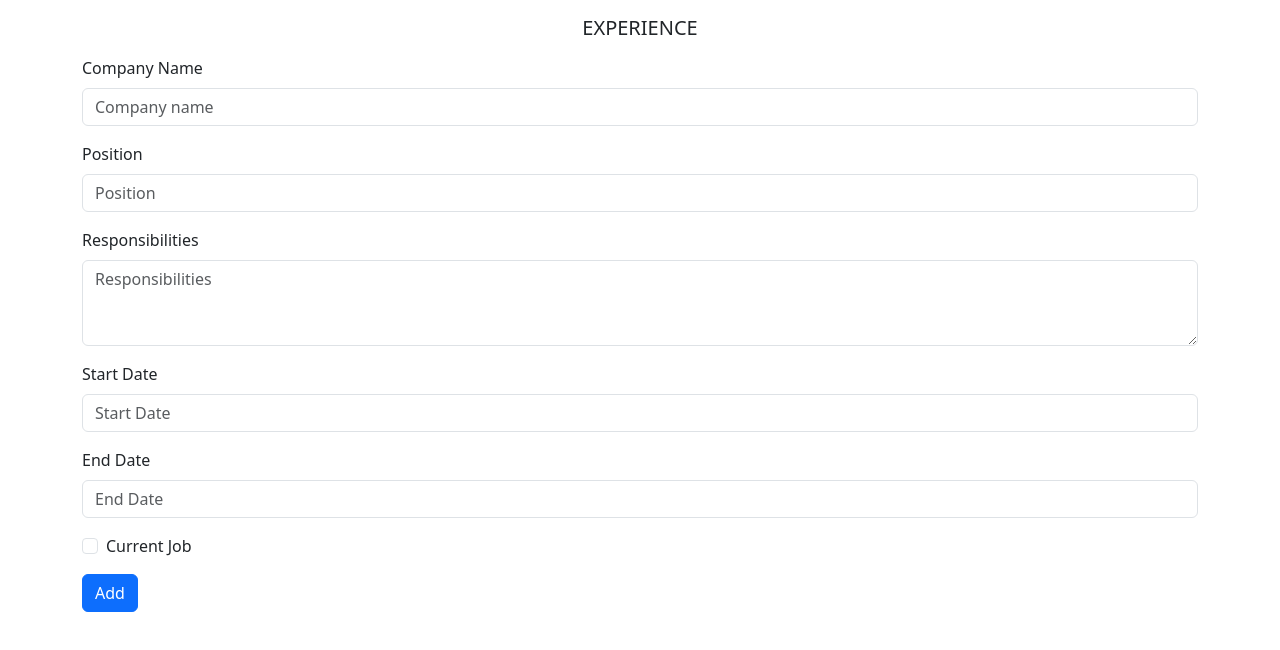
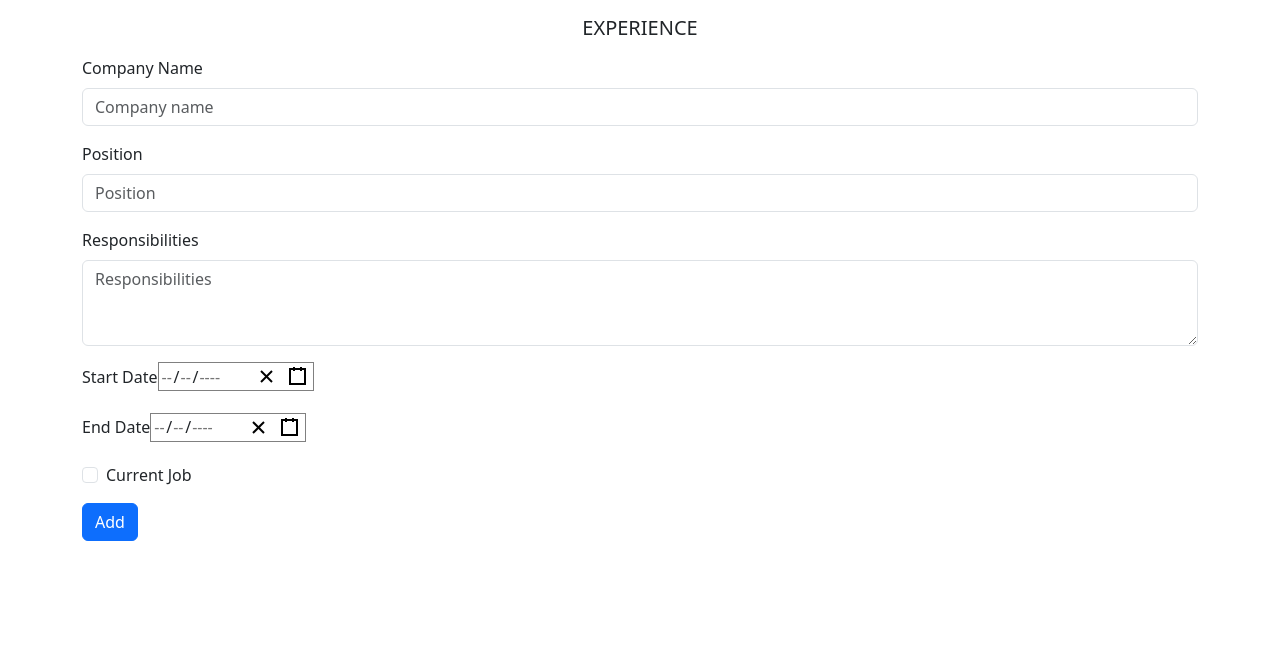
Before and after one commit to srehan17/resumeApp, a React (Create React App) app in the folder client/: page /experience in a window 1280 px wide. Shown: the top 650 px of the page. Built offline with nearby package versions, Linux system fonts and the light colour scheme.

Commit message:
added date picker to Experience page

```diff
--- a/client/src/components/Education.jsx
+++ b/client/src/components/Education.jsx
@@ -26,15 +26,17 @@ const Education = () => {
                 </Form.Group>
                 <Form.Group className="mb-3" controlId="startYear">
                     <Form.Label>Start Year</Form.Label>
-                    <Form.Control type="text" placeholder="Start Year" />
+                    <DatePicker
+                    // onChange={onChange} value={value}
+                    />
                 </Form.Group>
                 <Form.Group className="mb-3" controlId="End Year">
                     <Form.Label>End Year</Form.Label>
-                    <Form.Control type="text" placeholder="End Year" />
+                    <DatePicker
+                    // onChange={onChange} value={value}
+                    />
                 </Form.Group>
-                <DatePicker
-                // onChange={onChange} value={value}
-                />
+
                 <Form.Group className="mb-3" controlId="formBasicCheckbox">
                     <Form.Check type="checkbox" label="Graduated" />
                 </Form.Group>
--- a/client/src/components/Experience.jsx
+++ b/client/src/components/Experience.jsx
@@ -1,5 +1,8 @@
 import React from 'react'
 import { Form, Button, Container, CardTitle } from 'react-bootstrap'
+import { DatePicker } from 'react-date-picker'
+import 'react-date-picker/dist/DatePicker.css'
+import 'react-calendar/dist/Calendar.css'
 
 const Experience = () => {
     return (
@@ -21,11 +24,15 @@ const Experience = () => {
                 </Form.Group>
                 <Form.Group className="mb-3" controlId="formStartDate">
                     <Form.Label>Start Date</Form.Label>
-                    <Form.Control type="text" placeholder="Start Date" />
+                    <DatePicker
+                    // onChange={onChange} value={value}
+                    />
                 </Form.Group>
                 <Form.Group className="mb-3" controlId="formResponsibilities">
                     <Form.Label>End Date</Form.Label>
-                    <Form.Control type="text" placeholder="End Date" />
+                    <DatePicker
+                    // onChange={onChange} value={value}
+                    />
                 </Form.Group>
                 <Form.Group className="mb-3" controlId="formBasicCheckbox">
                     <Form.Check type="checkbox" label="Current Job" />
```
